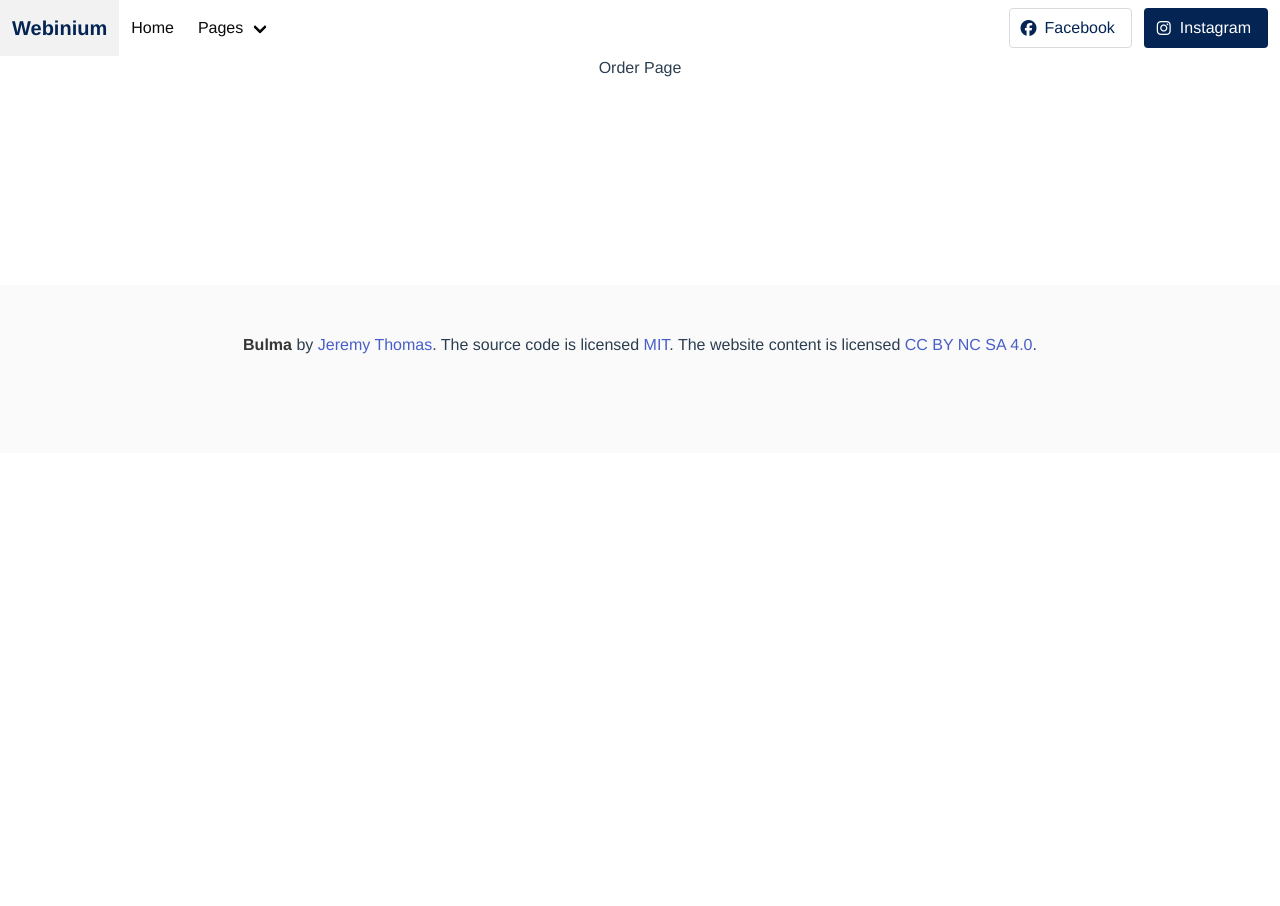
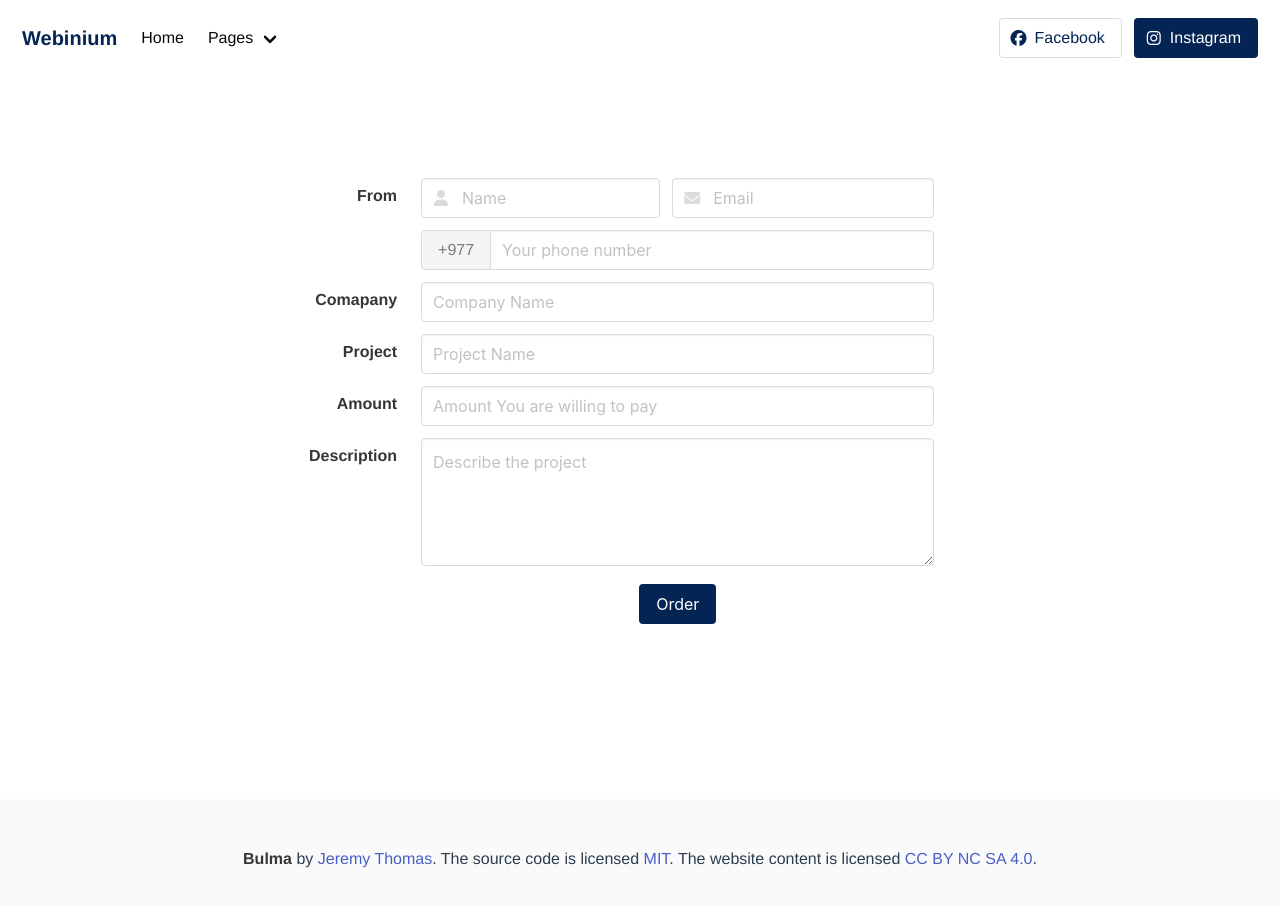
Before and after one commit to apurbadh/Webinium, a Vue app: page /order in a window 1280 px wide. Shown: the top 906 px of the page. Before the commit the page ends 800 px from the top, so only its background shows below. Built offline with nearby package versions, Linux system fonts and the light colour scheme.

Commit message:
home order contact page finished]

```diff
--- a/src/components/Footer.vue
+++ b/src/components/Footer.vue
@@ -1,5 +1,5 @@
 <template>
-	<footer class="footer">
+	<footer class="footer" style="margin-top:20rem">
   <div class="content has-text-centered">
     <p>
       <strong>Bulma</strong> by <a href="https://jgthms.com">Jeremy Thomas</a>. The source code is licensed
@@ -16,6 +16,6 @@
 </script>
 <style scoped>
 	footer{
-		margin-top: 16%;
+		margin-top: 8%;
 	}
 </style>
--- /dev/null
+++ b/src/components/Home/Middle/First.vue
@@ -0,0 +1,21 @@
+<script lang="ts" >
+export default {
+    name:"First"
+}
+</script>
+<template>
+<section class='first-section-container' style="margin-bottom: -300px">
+
+    <div class="first-image-container">
+            <img class="team-image" src="teamimage.png" alt="Team">
+    </div>
+
+    <div class="first-information-container">
+            <h2 class="first-text">We’ll build you custom websites and manage it too!</h2>
+    </div>
+</section>
+</template>
+
+<style scoped>
+@import './style.css'
+</style>
--- /dev/null
+++ b/src/components/Home/Middle/style.css
@@ -0,0 +1,35 @@
+@import url('https://fonts.googleapis.com/css2?family=Crete+Round&family=Lato&family=Merriweather&display=swap');
+.first-section-container{
+    display: flex;
+    /* background-color:red; */
+}
+
+.first-image-container{
+    order: 2;
+    padding:10px;
+    /* background-color: blue; */
+    flex:1;
+}
+.first-information-container{
+    order:1;
+    padding:10px;
+    /* background-color: green; */
+    flex:1;
+    /* background-color:cadetblue; */
+    border-radius:10px;
+    position:relative;
+}
+
+.first-text{
+    /* margin-top: 7em; */
+    margin: 10px;
+    margin-top: 3em;
+    display:flex;
+    justify-content:center;
+    align-items:center;
+    font-size: 4em;
+    font-weight: 700;
+    background-image: linear-gradient(90deg,rgb(0, 40, 87),#001531);
+    background-clip: text;
+    color:transparent;
+}
--- /dev/null
+++ b/src/components/Home/Upper/Upper.vue
@@ -0,0 +1,25 @@
+<script lang='ts'>
+export default{
+    name:"Upper"
+}
+</script>
+
+
+
+<template>
+    <section class='upper-section'>
+        <div class='image-container'>
+           <i> <img src="upper-image.png" class='main-image'> </i>
+        </div>
+        <div class="information-container">
+            <div class="hey-me">
+                <h2> Hey. </h2>
+            </div>
+            <h3 class="message-me">Thank You for checking us out.<br> We make Beautiful Websites. </h3>
+        </div>
+    </section>
+</template>
+
+<style scoped>
+@import './style.css';
+</style>
--- /dev/null
+++ b/src/components/Home/Upper/style.css
@@ -0,0 +1,47 @@
+@import url('https://fonts.googleapis.com/css2?family=Merriweather&display=swap');
+@import url('https://fonts.googleapis.com/css2?family=Crete+Round&family=Merriweather&display=swap');
+.upper-section{
+    /* margin-top:3em; */
+    padding: 15rem;
+    border-radius: 0.1em;;
+    display: flex;
+    background-color: #000;
+}
+
+.image-container{
+    /* margin-left: 5em; */
+    /* margin-top:2em; */
+    display: flex;
+    flex-direction: flex-start;
+    height: 50%;
+    width: 60%;
+}
+.main-image{
+    border-radius:1em;
+    display: flex;
+    flex-direction: column;
+    height: 100%;
+    width: auto;
+}
+.information-container{
+    /* background-color:rgb(46, 5, 94); */
+    margin-left: 4em;
+    display: flex;
+    /* flex-direction: block; */
+    flex-direction: column;
+    /* position: relative; */
+    /* align-items: flex-end; */
+ }
+.hey-me{
+    margin-top: 0.62em;
+    /* position: absolute; */
+    color:white;
+    font-size: 10em;
+    font-family: Merriweather;
+}
+.message-me{
+    font-size: 2.1em;
+    color:white;
+    font-family:'Crete';
+    font-weight:bold;
+}
--- a/src/components/Navbar.vue
+++ b/src/components/Navbar.vue
@@ -4,7 +4,7 @@
 	}
 </script>
 <template>
-<nav class="navbar is-white">
+<nav class="navbar is-white" style="padding: 10px">
   <div class="navbar-brand">
     <router-link class="navbar-item" to="/">
       <h1 style="color: #042454; font-size: 20px"><b>Webinium</b></h1>
--- a/src/pages/Home.vue
+++ b/src/pages/Home.vue
@@ -1,8 +1,12 @@
-<template>
-	<h2>Home Page</h2>
-</template>
 <script lang="ts">
+	import Upper from "../components/Home/Upper/Upper.vue"
+	import First from "../components/Home/Middle/First.vue"
 	export default {
-		name : "Home"
+		name : "Home",
+		components: {Upper, First}
 	}
 </script>
+<template>
+	<Upper/>
+	<First/>
+</template>
--- a/src/pages/Order.vue
+++ b/src/pages/Order.vue
@@ -1,8 +1,200 @@
 <template>
-	<h2>Order Page</h2>
+<div class="field is-horizontal keep-center" style="margin-top: 8%;">
+  <div class="field-label is-normal">
+    <label class="label">From</label>
+  </div>
+  <div class="field-body">
+    <div class="field">
+      <p class="control is-expanded has-icons-left">
+        <input class="input" type="text" placeholder="Name" v-model="name" v-bind:class="{'is-danger': !nameIsValid}" @input="checkName">
+        <span class="icon is-small is-left">
+          <i class="fas fa-user"></i>
+        </span>
+      </p>
+      <p class="help is-danger" v-if="!nameIsValid">
+        Invalid Name
+      </p>
+    </div>
+    <div class="field">
+      <p class="control is-expanded has-icons-left has-icons-right">
+        <input v-bind:class="{ 'is-danger': !emailIsValid }" class="input" type="email" placeholder="Email" @input="checkEmail" v-model="email">
+         <p class="help is-danger" v-if="!emailIsValid">
+        Invalid Email
+      </p>
+        <span class="icon is-small is-left">
+          <i class="fas fa-envelope"></i>
+        </span>
+
+      </p>
+    </div>
+  </div>
+</div>
+
+<div class="field is-horizontal keep-center">
+  <div class="field-label"></div>
+  <div class="field-body">
+    <div class="field is-expanded">
+      <div class="field has-addons">
+        <p class="control">
+          <a class="button is-static">
+            +977
+          </a>
+        </p>
+        <p class="control is-expanded">
+          <input class="input" type="tel" v-bind:class="{ 'is-danger': !phoneIsValid }" placeholder="Your phone number" @input="checkPhone" v-model="phone">
+        </p>
+
+      </div>
+      <p class="help is-danger" v-if="!phoneIsValid">
+        Invalid Phone Number
+      </p>
+    </div>
+  </div>
+</div>
+
+
+<div class="field is-horizontal keep-center">
+  <div class="field-label is-normal">
+    <label class="label">Comapany</label>
+  </div>
+  <div class="field-body">
+    <div class="field">
+      <div class="control">
+        <input class="input" type="text" placeholder="Company Name" v-model="subject" v-bind:class="{ 'is-danger': !subjectIsValid }" @input="checkSubject">
+      </div>
+<p class="help is-danger" v-if="!subjectIsValid">
+        Very Few Characters
+      </p>
+    </div>
+  </div>
+</div>
+
+<div class="field is-horizontal keep-center">
+  <div class="field-label is-normal">
+    <label class="label">Project</label>
+  </div>
+  <div class="field-body">
+    <div class="field">
+      <div class="control">
+        <input class="input" type="text" placeholder="Project Name" v-model="project" v-bind:class="{ 'is-danger': !projectIsValid }" @input="checkProject">
+      </div>
+<p class="help is-danger" v-if="!projectIsValid">
+        Invalid Project Name
+      </p>
+    </div>
+  </div>
+</div>
+
+<div class="field is-horizontal keep-center">
+  <div class="field-label is-normal">
+    <label class="label">Amount</label>
+  </div>
+  <div class="field-body">
+    <div class="field">
+      <div class="control">
+        <input class="input" type="text" placeholder="Amount You are willing to pay" v-model="amount" v-bind:class="{ 'is-danger': !amountIsValid }" @input="checkAmount">
+      </div>
+<p class="help is-danger" v-if="!amountIsValid">
+        Invalid amount (The amount should be greater than 5000)
+      </p>
+    </div>
+  </div>
+</div>
+
+<div class="field is-horizontal keep-center">
+  <div class="field-label is-normal">
+    <label class="label">Description</label>
+  </div>
+  <div class="field-body">
+    <div class="field">
+      <div class="control">
+        <textarea v-model="content" class="textarea" v-bind:class="{ 'is-danger': !contentIsValid }" @input="checkContent" placeholder="Describe the project" ></textarea>
+      </div>
+      <p class="help is-danger" v-if="!contentIsValid">
+        Write this more than 100 characters
+      </p>
+    </div>
+  </div>
+</div>
+
+<div class="field is-horizontal keep-center" style="margin-bottom: -150px">
+  <div class="field-label">
+    <!-- Left empty for spacing -->
+  </div>
+  <div class="field-body">
+    <div class="field">
+      <div class="control">
+        <button class="button is-primary" style="background: #042454; margin: 1%;">
+          Order
+        </button>
+      </div>
+    </div>
+  </div>
+</div>
 </template>
 <script lang="ts">
+	import {useRef} from "vue"
+	interface Data{
+		emailIsValid : boolean,
+		phoneIsValid : boolean,
+		nameIsValid: boolean,
+		subjectIsValid : boolean,
+		email : string,
+		phone : string,
+		name : string,
+		subject : string,
+		content : string
+	}
 	export default {
-		name : "Order"
+		name : "Order",
+		data() : Data{
+			return {
+				emailIsValid : true,
+				phoneIsValid: true,
+				nameIsValid: true,
+				subjectIsValid : true,
+				contentIsValid : true,
+				projectIsValid: true,
+				amountIsValid : true,
+				email : "",
+				phone : "",
+				name : "",
+				subject: "",
+				content : "",
+				project : "",
+				amount : ""
+			}
+		},
+		methods: {
+			checkEmail(){
+				this.emailIsValid = /^\w+([\.-]?\w+)*@\w+([\.-]?\w+)*(\.\w{2,3})+$/.test(this.email)
+
+			},
+			checkPhone(){
+				this.phoneIsValid = this.phone.substring(0, 2) == "98" && this.phone.length == 10 && String(parseInt(this.phone)).length == this.phone.length
+			},
+			checkName(){
+				this.nameIsValid = this.name.length > 4
+			},
+			checkSubject(){
+				this.subjectIsValid = this.subject.length > 4
+			},
+			checkContent() {
+				this.contentIsValid = this.content.length > 100
+			},
+			checkAmount(){
+				this.amountIsValid = parseInt(this.amount) != NaN && String(parseInt(this.amount)).length == this.amount.length && parseInt(this.amount) > 5000
+			},
+			checkProject(){
+				this.projectIsValid = this.project.length > 4
+			}
+		}
 	}
 </script>
+
+<style scoped>
+	.keep-center {
+		width: 50%;
+		margin-left: 23%;
+	}
+</style>
```
Also changed, not shown: public/teamimage.png (added), 1 other file (tests, documents, lock files or other folders).
